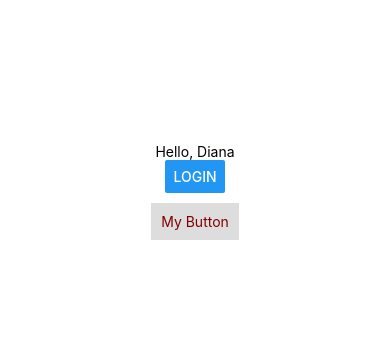
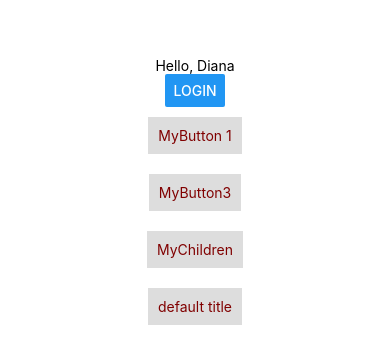
Before and after one commit to Hyogyeong8/ToDoApp_ReactNative, a React Native app: screen / in a window 390 px wide. Shown: the part 226-590 px from the top of the page. Built offline with nearby package versions, Linux system fonts and the light colour scheme.

Commit message:
Add(props): MyButton.js

```diff
--- a/src/App.js
+++ b/src/App.js
@@ -11,7 +11,15 @@ export default function App() {
       <Text>Hello, Diana</Text>
       <StatusBar style="auto" />
       <Button title="Login" onPress={() => alert("Step to login")} />
+      <MyButton title="MyButton 1" onPress={() => alert("1")} />
+      <MyButton title="MyButton 2" onPress={() => alert("2")}>
+        MyButton3
+      </MyButton>
+      <MyButton>MyChildren</MyButton>
       <MyButton />
+      {/* <MyButton title={12} onPress={() => alert("3")} /> */}
+      {/* 위의 숫자 12 버튼은 title의 type이 string이 아니면
+      warning을 띄운다는 것을 보여주기 위함이다 */}
     </View>
   );
 }
--- a/src/MyButton.js
+++ b/src/MyButton.js
@@ -1,10 +1,14 @@
 import React from "react";
 import { TouchableOpacity, View, Text } from "react-native";
+import PropTypes from "prop-types";
 
-const MyButton = () => {
+const MyButton = ({ title, onPress, children, subtitle }) => {
+  // const MyButton = ({ title = "title", onPress = () => {}, children }) => {
+  // 위와 같이 props의 기본값을 설정할 수 있다(1번 방법)
+  // console.log(props);
   return (
     <TouchableOpacity
-      onPress={() => alert("MyButton works!")}
+      onPress={onPress}
       // hitSlop={{ bottom: 10 }}
       // pressRetentionOffset={{ bottom: 10 }}
     >
@@ -14,10 +18,26 @@ const MyButton = () => {
       <View style={{ backgroundColor: "#ddd", padding: 10, margin: 10 }}>
         {/* Button의 style 적용 */}
         {/* margin은 버튼 밖을 클릭해도 클릭이 되도록 한다 + 공간 차지 */}
-        <Text style={{ fontsize: 20, color: "maroon" }}>My Button</Text>
+        <Text style={{ fontsize: 20, color: "maroon" }}>
+          {children || title}
+        </Text>
       </View>
     </TouchableOpacity>
   );
 };
 
+// 아래와 같이 props의 기본값을 설정할 수 있다(2번 방법)
+MyButton.defaultProps = {
+  title: "default title",
+  onPress: () => alert("default"),
+};
+
+// 아래와 같이 props의 type을 지정할 수 있다
+MyButton.propTypes = {
+  title: PropTypes.string,
+  onPress: PropTypes.func,
+  // 아래와 같이 필수로 받아와야 하는 props를 지정해줄 수 있다
+  // subtitle: PropTypes.string.isRequired,
+};
+
 export default MyButton;
```
Also changed, not shown: 1 other file (tests, documents, lock files or other folders).
